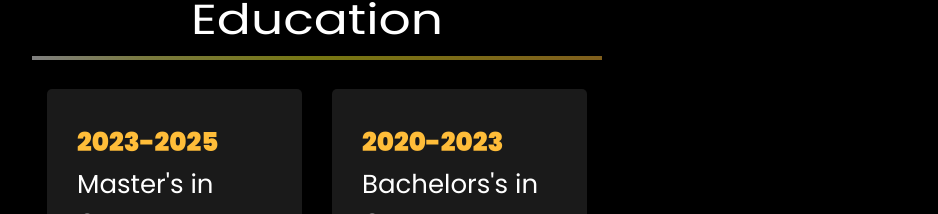
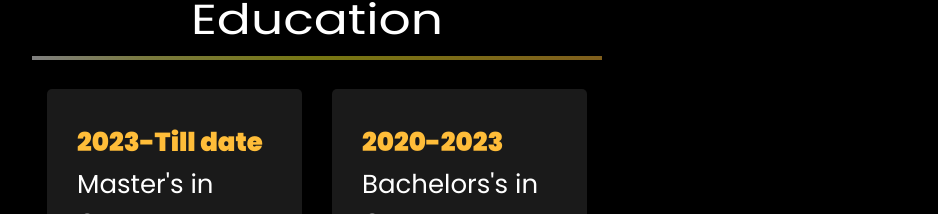
Before and after one commit to Ayushyadav2312/Ayushyadav2312.github.io, a plain HTML site: page index.html in a window 1280 px wide. Shown: the part 2696-2910 px from the top of the page, without its empty margins (38-976 px from the left). Drawn offline with Linux system fonts and the light colour scheme; files whose address does not match are found by name.

Commit message:
update date.html

```diff
--- a/index.html
+++ b/index.html
@@ -367,7 +367,7 @@
 			<div class="row">
     			<div class="col-md-6">
     				<div class="resume-wrap ftco-animate">
-    					<span class="date">2023-2025</span>
+    					<span class="date">2023-Till date</span>
     					<h2>Master's in Computer Applications</h2>
     					<span class="position">LNCT University, Bhopal</span>
     					<p class="mt-4">Grade: 7.17 CGPA (SEM-2)</p>
```
